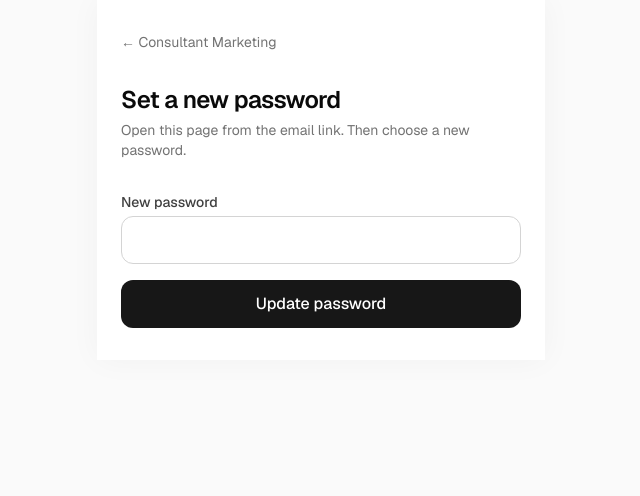
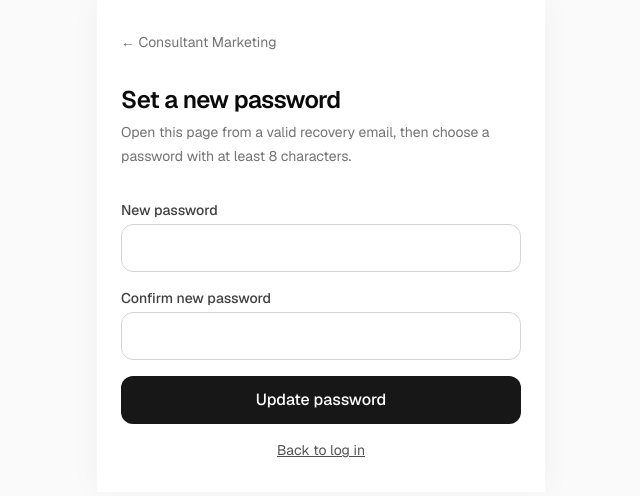
Before and after one commit to YXiang83/Consultant-Marketing, a Next.js app: page /reset-password in a window 1280 px wide. Shown: the top 496 px of the page, without its empty margins (319-959 px from the left). Built offline with nearby package versions, Linux system fonts and the light colour scheme.

Commit message:
refactor(auth): use audited server password recovery flow

```diff
--- a/src/app/(auth)/reset-password/page.tsx
+++ b/src/app/(auth)/reset-password/page.tsx
@@ -1,30 +1,55 @@
 "use client";
 
 import { useState } from "react";
-import { useRouter } from "next/navigation";
+import Link from "next/link";
 import { Button } from "@/components/ui/button";
 import { Input } from "@/components/ui/input";
 import { Label } from "@/components/ui/label";
-import { supabaseBrowser } from "@/lib/supabase/browser";
 
 export default function ResetPasswordPage() {
-  const router = useRouter();
   const [password, setPassword] = useState("");
+  const [confirmation, setConfirmation] = useState("");
   const [loading, setLoading] = useState(false);
   const [error, setError] = useState<string | null>(null);
 
-  async function onSubmit(e: React.FormEvent) {
-    e.preventDefault();
+  async function onSubmit(event: React.FormEvent) {
+    event.preventDefault();
+    if (loading) return;
+    if (password !== confirmation) {
+      setError("Passwords do not match.");
+      return;
+    }
+
     setLoading(true);
     setError(null);
+    const controller = new AbortController();
+    const timer = window.setTimeout(() => controller.abort(), 18_000);
+
     try {
-      const { error } = await supabaseBrowser().auth.updateUser({ password });
-      if (error) throw error;
-      router.replace("/home");
-      router.refresh();
+      const response = await fetch("/api/auth/update-password", {
+        method: "POST",
+        headers: { "content-type": "application/json" },
+        credentials: "same-origin",
+        signal: controller.signal,
+        body: JSON.stringify({ password }),
+      });
+      const payload = (await response.json().catch(() => null)) as
+        | { ok?: boolean; next?: string; error?: string }
+        | null;
+      if (!response.ok || !payload?.ok) {
+        throw new Error(payload?.error || "The password could not be updated.");
+      }
+      window.location.assign(payload.next || "/membership-status");
     } catch (err) {
-      setError(err instanceof Error ? err.message : "Could not update password");
+      setError(
+        err instanceof DOMException && err.name === "AbortError"
+          ? "The request took too long. Please try again."
+          : err instanceof Error
+            ? err.message
+            : "The password could not be updated.",
+      );
     } finally {
+      window.clearTimeout(timer);
       setLoading(false);
     }
   }
@@ -32,8 +57,8 @@ export default function ResetPasswordPage() {
   return (
     <div>
       <h1 className="mb-1 text-2xl font-semibold tracking-tight">Set a new password</h1>
-      <p className="mb-8 text-sm text-neutral-500">
-        Open this page from the email link. Then choose a new password.
+      <p className="mb-8 text-sm leading-6 text-neutral-500">
+        Open this page from a valid recovery email, then choose a password with at least 8 characters.
       </p>
       <form className="space-y-4" onSubmit={onSubmit}>
         <div>
@@ -42,7 +67,20 @@ export default function ResetPasswordPage() {
             id="password"
             type="password"
             value={password}
-            onChange={(e) => setPassword(e.target.value)}
+            onChange={(event) => setPassword(event.target.value)}
+            autoComplete="new-password"
+            minLength={8}
+            required
+          />
+        </div>
+        <div>
+          <Label htmlFor="confirmation">Confirm new password</Label>
+          <Input
+            id="confirmation"
+            type="password"
+            value={confirmation}
+            onChange={(event) => setConfirmation(event.target.value)}
+            autoComplete="new-password"
             minLength={8}
             required
           />
@@ -56,6 +94,9 @@ export default function ResetPasswordPage() {
           Update password
         </Button>
       </form>
+      <p className="mt-4 text-center text-sm text-neutral-600">
+        <Link href="/login" className="underline">Back to log in</Link>
+      </p>
     </div>
   );
 }
```
